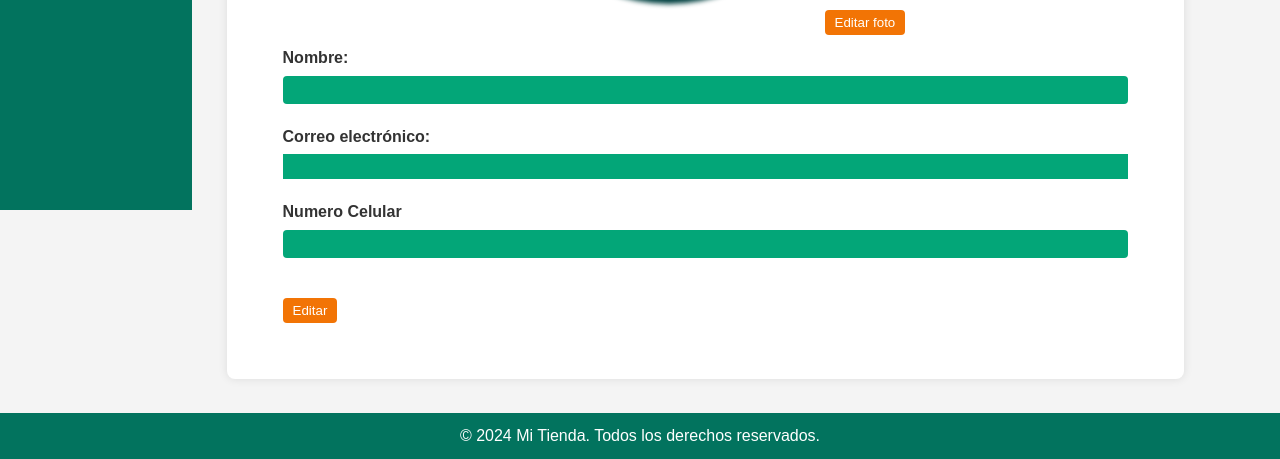
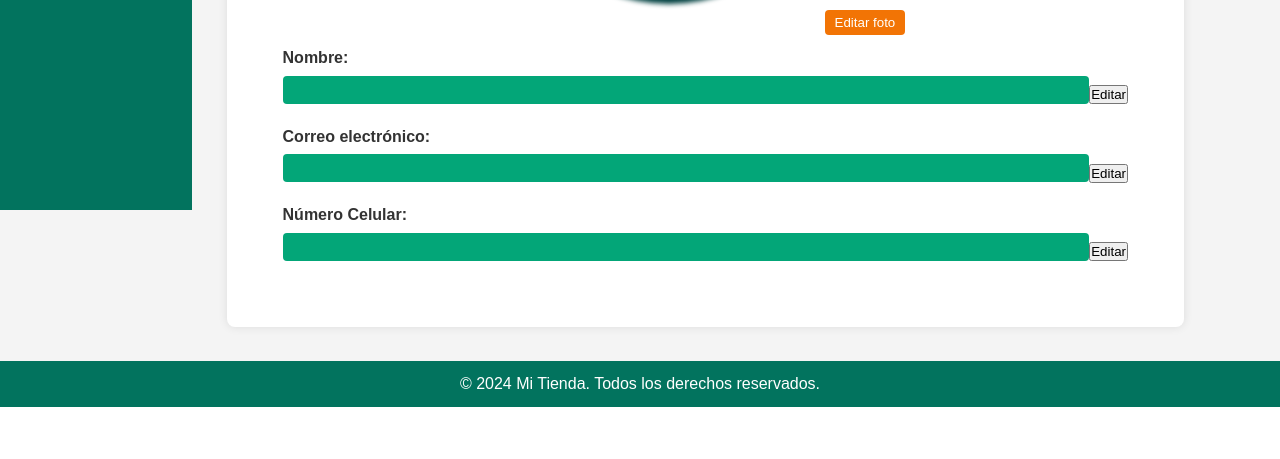
Before and after one commit to KleberVM/Dracarys-store, a Django app: template sitioWeb/templates/perfil.html in a window 1280 px wide. Shown: the part 620-1079 px from the top of the page. After the commit the page ends 1027 px from the top, so only its background shows below. Run offline with Django 5.2, Linux system fonts and the light colour scheme; the template is opened without the code that fills it, so the values that code supplies are empty; some libraries are stand-ins or nearby versions.

Commit message:
datos editar html

```diff
--- a/sitioWeb/templates/cuenta.html
+++ b/sitioWeb/templates/cuenta.html
@@ -15,27 +15,81 @@
             </div>
         </div>
 
+        <div class="datos-principal">
+            <label for="name">Nombre:</label>
+            <div style="display: flex; align-items: center;">
+                <input type="text" id="name" name="nombre" value="{{ user.nombre }}" readonly>
+                <button class = agregar-editaPerfil type="button" id="editar-nombre">Editar</button>
+            </div>
 
-        <label for="name">Nombre:</label>
-        <input type="text" id="name" name="nombre" value="{{ user.nombre }}" readonly>
+            <!-- Modal oculto Nombre -->
+            <div id="modal-editar-nombre" class="modal">
+                <div class="modal-content">
+                    <h2>Editar Nombre</h2>
+                    <input type="text" id="input-editar-nombre" name="nuevo_nombre" value="{{ user.nombre }}">
+                    <div class="modal-buttons">
+                        <button type="button" id="cancelar-nombre">Salir</button>
+                        <button type="button" id="guardar-nombre">Guardar</button>
+                    </div>
+                </div>
+            </div>
 
-        <label for="email">Correo electrónico:</label>
-        <input type="email" id="email" name="correo" value="{{ user.correo }}" readonly>
+            <label for="email">Correo electrónico:</label>
+            <div style="display: flex; align-items: center;">
+                <input type="text" id="email" name="correo" value="{{ user.correo }}" readonly>
+                <button class = agregar-editaPerfil type="button" id="editar-correo">Editar</button>
+            </div>
 
-        <label for="celular">Numero Celular</label>
-        <input type="number" id="celular" name="celular" value="{{ user.celular }}"  readonly>
+            <!-- modal oculto correo -->
+            <div id="modal-editar-correo" class="modal">
+                <div class="modal-content">
+                    <h2>Editar Correo</h2>
+                    <input type="email" id="input-editar-correo" name="nuevo_correo" value="{{ user.correo }}">
+                    <div class="modal-buttons">
+                        <button type="button" id="cancelar-correo">Salir</button>
+                        <button type="button" id="guardar-correo">Guardar</button>
+                    </div>
+                </div>
+            </div>
 
+            <label for="celular">Número Celular:</label>
+            <div style="display: flex; align-items: center;">
+                <input type="text" id="celular" name="celular" value="{{ user.celular }}" readonly>
+                <button class = agregar-editaPerfil type="button" id="editar-celular">Editar</button>
+            </div>
+
+            <!-- Modal oculto para celular -->
+            <div id="modal-editar-celular" class="modal">
+                <div class="modal-content">
+                    <h2>Editar Celular</h2>
+                    <input type="number" id="input-editar-celular" name="nuevo_celular" value="{{ user.celular }}">
+                    <div class="modal-buttons">
+                        <button type="button" id="cancelar-celular">Salir</button>
+                        <button type="button" id="guardar-celular">Guardar</button>
+                    </div>
+                </div>
+            </div>
+
+            <div id="modal-final" class="modal">
+                <div class="modal-content">
+                    <h3>El cambio se realizó con éxito</h3>
+                    <button type="submit" class="save">Aceptar</button>
+                </div>
+            </div>
+        </div>
+        <!--
         <div class="button-group">
-            <!--<button type="button" class="cancel">Cancelar</button>-->
             <a href="{% url 'perfil' %}" class="cancelar">Cancelar</a>
-            <button type="button" id="editar-datos">Editar</button>
-            <button type="submit" class="save">Guardar</button>
+            <button type="submit" class="save">Guardar cambios</button>
         </div>
+        -->
+
     </form>
 </div>
-    <!--<button class="logout">Cerrar sesión</button              >-->
-    <a href= "{% url 'logout' %}" class="logout">Cerrar sesión</a>
-    <a href="{% url 'ofertar' %}" class ="ofertarM"> Ofertar Material</a>
+
+<a href="{% url 'logout' %}" class="logout">Cerrar sesión</a>
+<a href="{% url 'ofertar' %}" class="ofertarM"> Ofertar Material</a>
+
 
 <div class="menu-perfil">
     <img id="previewed" src="{% if user.foto %}{{ user.foto.url }}{% else %}https://via.placeholder.com/150{% endif %}" alt="Foto de Perfil">
```
